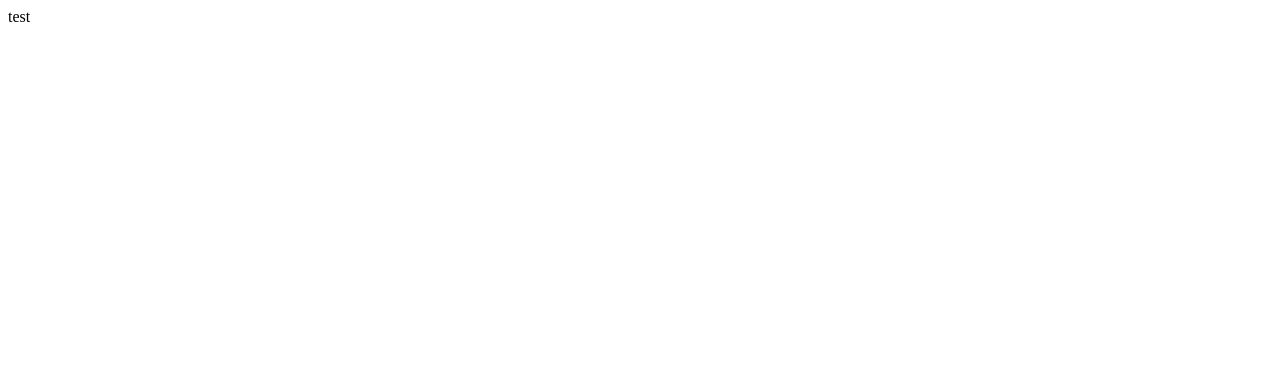
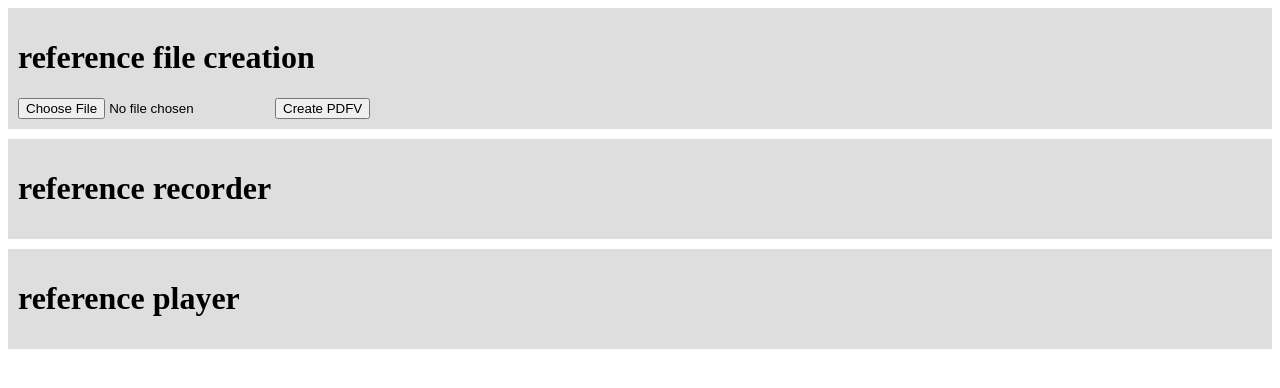
Before and after one commit to Sven-J-Steinert/PDFV, a plain HTML site: page index.html in a window 1280 px wide. Drawn offline with Linux system fonts and the light colour scheme.

Commit message:
Update index.html

```diff
--- a/index.html
+++ b/index.html
@@ -20,6 +20,21 @@
 
 </head>
 <body>
-test
+
+  <div class="main" id="reference_file_creation">
+    <h1>reference file creation</h1>
+    <input type="file" id="inputfile" accept=".pdf" >
+    <button onclick="create_PDFV()">Create PDFV</button>
+  </div>
+
+   <div class="main" id="reference_recorder">
+    <h1>reference recorder</h1>
+  </div>
+
+    <div class="main" id="reference_player">
+    <h1>reference player</h1>
+  </div>
+
+<script src="reference/js/file_creation.js"></script>
 </body>
 </html>
```
